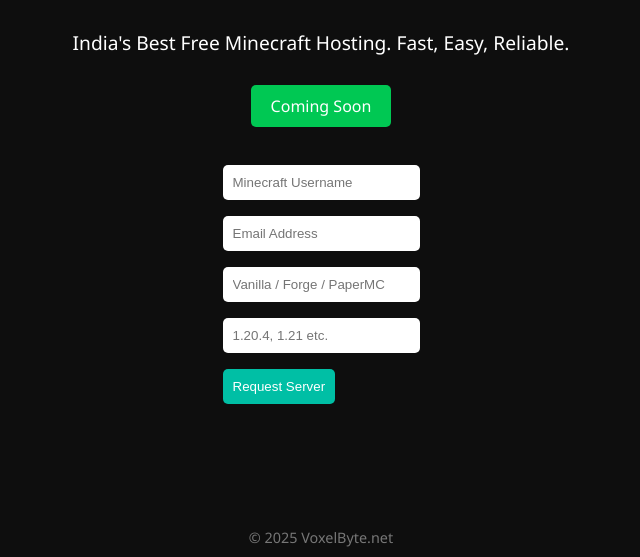
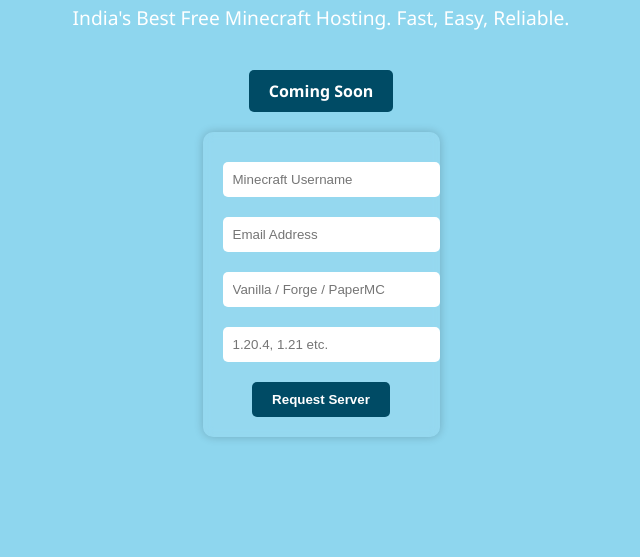
Before and after one commit to voxelbyte77/voxelbyte, a plain HTML site: page index.html in a window 1280 px wide. Shown: the part 243-800 px from the top of the page, without its empty margins (319-959 px from the left). Drawn offline with Linux system fonts and the light colour scheme.

Commit message:
Update index.html

```diff
--- a/index.html
+++ b/index.html
@@ -8,13 +8,14 @@
     body {
       margin: 0;
       font-family: 'Segoe UI', Tahoma, Geneva, Verdana, sans-serif;
-      background: #0e0e0e;
+      background: #8ed6ee;
       color: #fff;
       display: flex;
       flex-direction: column;
       align-items: center;
       justify-content: center;
       min-height: 100vh;
+      text-align: center;
     }
 
     h1 {
@@ -27,41 +28,45 @@
 
     .button {
       display: inline-block;
+      margin: 20px 0;
+      background-color: #004b65;
+      color: white;
       padding: 10px 20px;
-      margin: 10px 0;
-      background-color: #00c853;
-      color: white;
       text-decoration: none;
       border-radius: 5px;
+      font-weight: bold;
     }
 
     form {
-      margin-top: 20px;
+      background-color: #ffffff10;
+      padding: 20px;
+      border-radius: 10px;
+      backdrop-filter: blur(5px);
+      box-shadow: 0 0 10px #00000033;
     }
 
-    input, button {
-      margin: 8px;
+    input {
+      margin: 10px 0;
       padding: 10px;
+      width: 100%;
+      max-width: 300px;
+      border-radius: 5px;
       border: none;
-      border-radius: 5px;
     }
 
     button {
-      background-color: #00bfa5;
+      margin-top: 10px;
+      padding: 10px 20px;
+      background-color: #004b65;
       color: white;
+      border: none;
+      border-radius: 5px;
+      font-weight: bold;
       cursor: pointer;
-      transition: background 0.3s;
     }
 
     button:hover {
-      background-color: #17a9ff;
-    }
-
-    .footer {
-      position: absolute;
-      bottom: 10px;
-      font-size: 0.9rem;
-      color: #777;
+      background-color: #003446;
     }
   </style>
 </head>
@@ -70,15 +75,14 @@
   <p>India's Best Free Minecraft Hosting. Fast, Easy, Reliable.</p>
   <a class="button" href="#">Coming Soon</a>
 
-  <form action="https://formsubmit.co/8b0798590db5d46d0ce00c6825d5c85
-" method="POST">
+  <form action="https://formsubmit.co/8b0798590db5d46d0ce00c6825d5c85" method="POST">
+    <!-- Redirect to thankyou page -->
+    <input type="hidden" name="_next" value="https://voxelbyte77.github.io/voxelbyte/thankyou.html">
     <input type="text" name="Username" placeholder="Minecraft Username" required><br>
     <input type="email" name="Email" placeholder="Email Address" required><br>
     <input type="text" name="Server Type" placeholder="Vanilla / Forge / PaperMC" required><br>
     <input type="text" name="Version" placeholder="1.20.4, 1.21 etc." required><br>
     <button type="submit">Request Server</button>
   </form>
-
-  <div class="footer">© 2025 VoxelByte.net</div>
 </body>
 </html>
```
